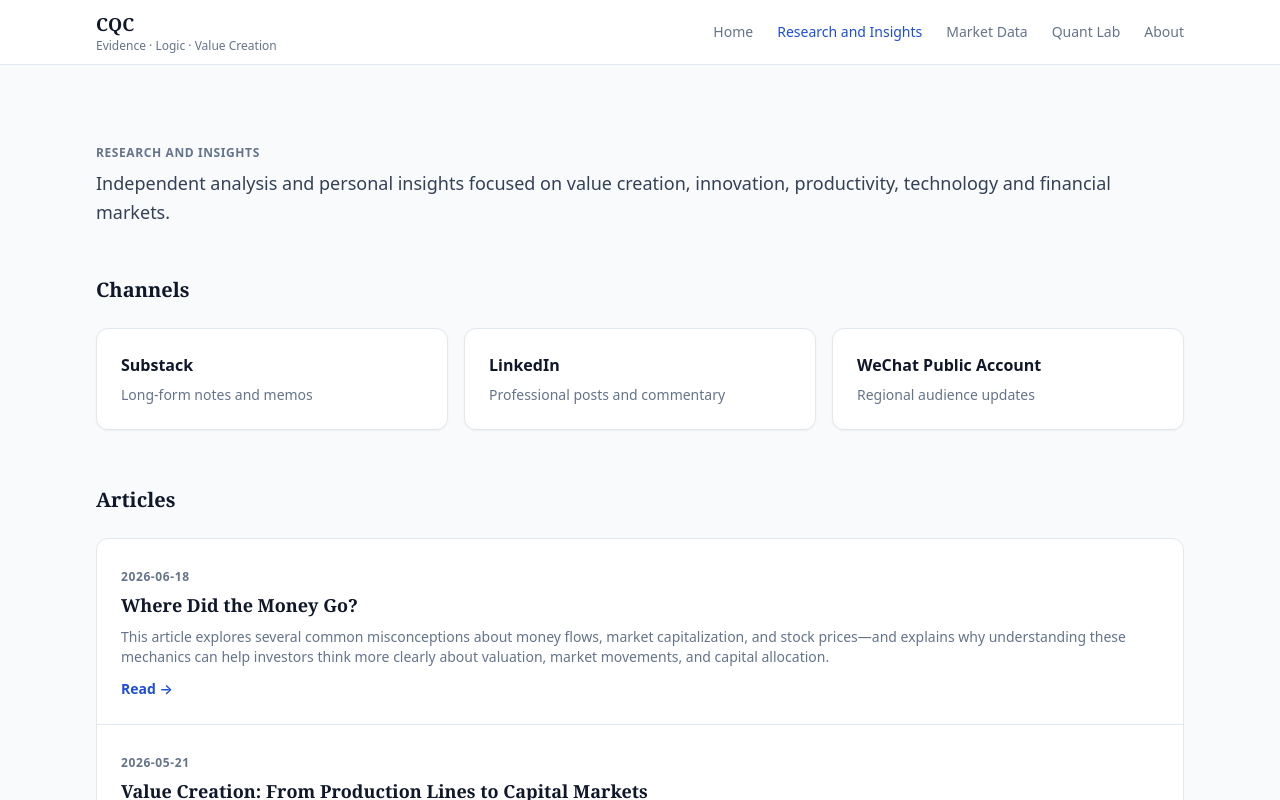
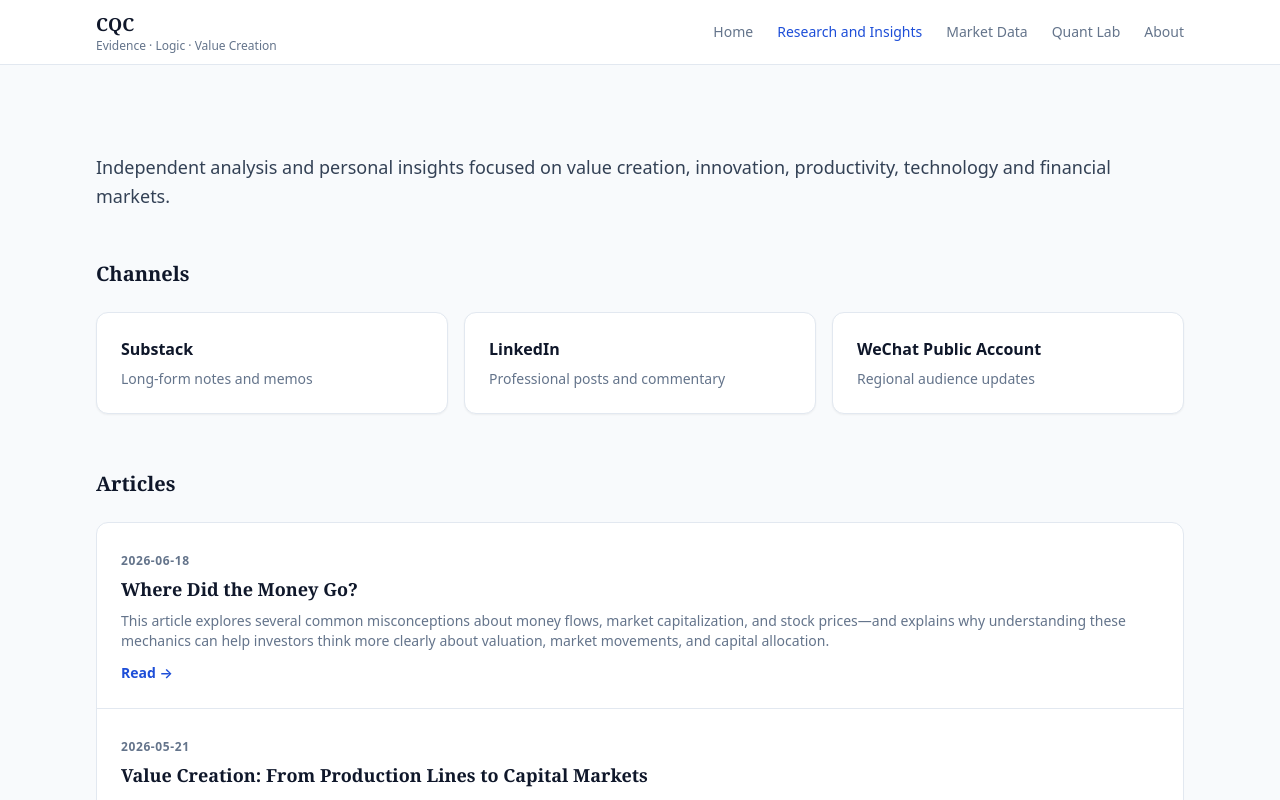
Before and after one commit to Jasper-Cyber/Chen-quant-center, a Next.js app: page /research in a window 1280 px wide. Shown: the top 800 px of the page. Built offline with nearby package versions, Linux system fonts and the light colour scheme.

Commit message:
delete intro title
delete intro title on research page.

```diff
--- a/src/app/research/page.tsx
+++ b/src/app/research/page.tsx
@@ -15,7 +15,6 @@ export default function ResearchPage() {
 
   return (
     <div className="container-cqc py-14 md:py-20">
-      <p className="label-muted">Research and Insights</p>
       <p className="mt-2 text-lg leading-relaxed text-slate-700">
         Independent analysis and personal insights focused on value creation, innovation, productivity, technology and financial markets.
       </p>
```
